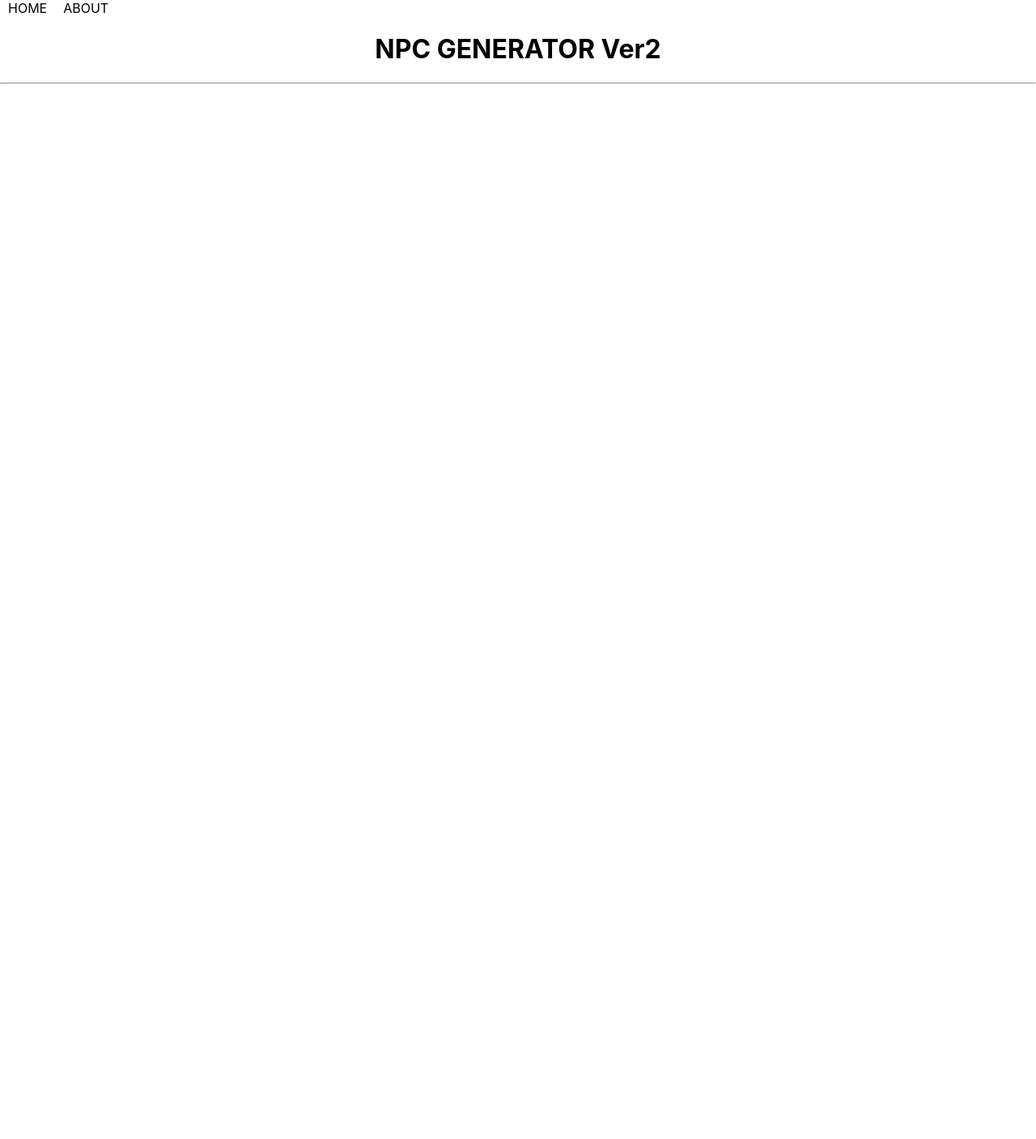
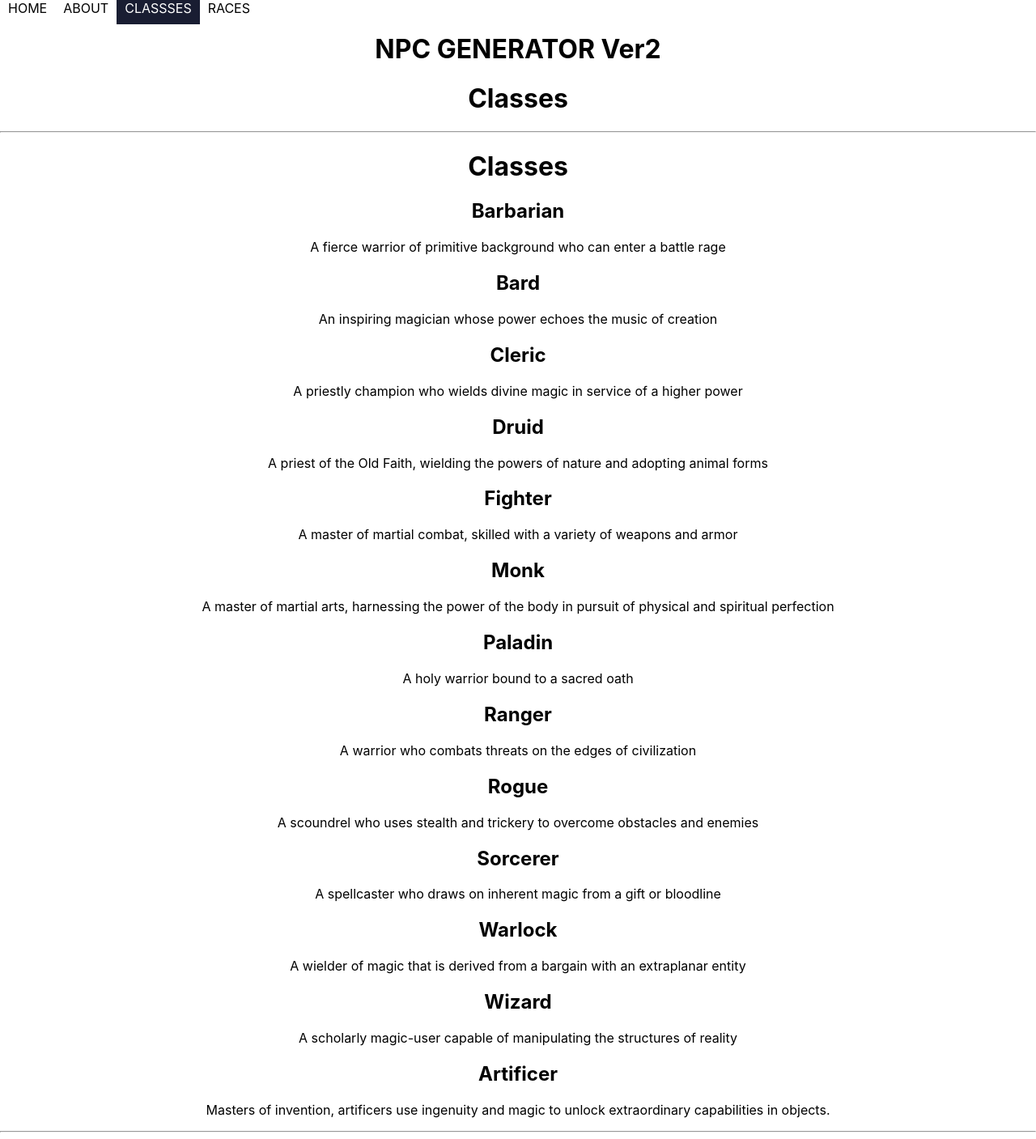
Before and after one commit to Santiago548/NPC_Generator_Ver2, a React (Create React App) app in the folder npc-frontend/: page /classes in a window 1280 px wide. Shown: the whole page at 81% size. Before the commit the page ends 800 px from the top, so only its background shows below. Built offline with nearby package versions, Linux system fonts and the light colour scheme; no server answers.

Commit message:
update class info page
add class information to classes page for each D&D class

```diff
--- a/npc-frontend/src/App.js
+++ b/npc-frontend/src/App.js
@@ -5,6 +5,8 @@ import { getNpcs, deleteNpc, getNpcFullCard } from "./actions/npcs";
 import NpcContainer from "./containers/npcContainer";
 import Navigation from "./components/Navigation";
 import { About } from "./components/about"
+import { NpcClasses } from "./components/NpcClasses"
+import { NpcRaces } from "./components/NpcRaces"
 
 import { BrowserRouter as Router, Switch, Route } from "react-router-dom";
 
@@ -34,6 +36,8 @@ class App extends Component {
           <Switch>
             <Route exact path="/" component={NpcContainer} />
             <Route exact path="/about" component={About} />
+            <Route exact path="/classes" component={NpcClasses} />
+            <Route exact path="/races" component={NpcRaces} />
           </Switch>
           <hr />
 
--- a/npc-frontend/src/components/Navigation.js
+++ b/npc-frontend/src/components/Navigation.js
@@ -30,6 +30,24 @@ const Navigation = () => {
                     color: 'white'
                 }}>ABOUT</NavLink>
 
+            <NavLink
+                to='/classes'
+                exact
+                style={link}
+                activeStyle={{
+                    background: "#191d32",
+                    color: 'white'
+                }}>CLASSSES</NavLink>
+
+            <NavLink
+                to='/races'
+                exact
+                style={link}
+                activeStyle={{
+                    background: "#191d32",
+                    color: 'white'
+                }}>RACES</NavLink>
+
 
         </div>
     )
--- /dev/null
+++ b/npc-frontend/src/components/NpcClasses.js
@@ -0,0 +1,37 @@
+import React from 'react'
+
+export const NpcClasses = () => {
+    return (
+        <div>
+            <h1>Classes</h1>
+            <hr></hr>
+            <h1>Classes</h1>
+            <h2>Barbarian</h2>
+            <p>A fierce warrior of primitive background who can enter a battle rage</p>
+            <h2>Bard</h2>
+            <p>An inspiring magician whose power echoes the music of creation</p>
+            <h2>Cleric</h2>
+            <p>A priestly champion who wields divine magic in service of a higher power</p>
+            <h2>Druid</h2>
+            <p>A priest of the Old Faith, wielding the powers of nature and adopting animal forms</p>
+            <h2>Fighter</h2>
+            <p>A master of martial combat, skilled with a variety of weapons and armor</p>
+            <h2>Monk</h2>
+            <p>A master of martial arts, harnessing the power of the body in pursuit of physical and spiritual perfection</p>
+            <h2>Paladin</h2>
+            <p>A holy warrior bound to a sacred oath</p>
+            <h2>Ranger</h2>
+            <p>A warrior who combats threats on the edges of civilization</p>
+            <h2>Rogue</h2>
+            <p>A scoundrel who uses stealth and trickery to overcome obstacles and enemies</p>
+            <h2>Sorcerer</h2>
+            <p>A spellcaster who draws on inherent magic from a gift or bloodline</p>
+            <h2>Warlock</h2>
+            <p>A wielder of magic that is derived from a bargain with an extraplanar entity</p>
+            <h2>Wizard</h2>
+            <p>A scholarly magic-user capable of manipulating the structures of reality</p>
+            <h2>Artificer</h2>
+            <p>Masters of invention, artificers use ingenuity and magic to unlock extraordinary capabilities in objects.</p>
+        </div>
+    )
+}
--- /dev/null
+++ b/npc-frontend/src/components/NpcRaces.js
@@ -0,0 +1,24 @@
+import React from 'react'
+
+export const NpcRaces = () => {
+    return (
+        <div>
+            <h1>Races</h1>
+            <hr></hr>
+            <h2>Dragonborn</h2>
+            <h2>Dwarf</h2>
+            <h2>Elf</h2>
+            <h2>Gnome</h2>
+            <h2>Half-Elf</h2>
+            <h2>Halfling</h2>
+            <h2>Human</h2>
+            <h2>Tiefling</h2>
+            <h2>Goliath</h2>
+            <h2>Firbolg</h2>
+            <h2>Goblin</h2>
+            <h2>Orc</h2>
+            <h2>Tabaxi</h2>
+            <h2>Warforged</h2>
+        </div>
+    )
+}
--- a/npc-frontend/src/components/about.js
+++ b/npc-frontend/src/components/about.js
@@ -4,7 +4,7 @@ export const About = () => {
     return (
         <div>
             <h1>About</h1>
-
+            <hr></hr>
         </div>
     )
 }
```
Also changed, not shown: 2 other files (tests, documents, lock files or other folders).
